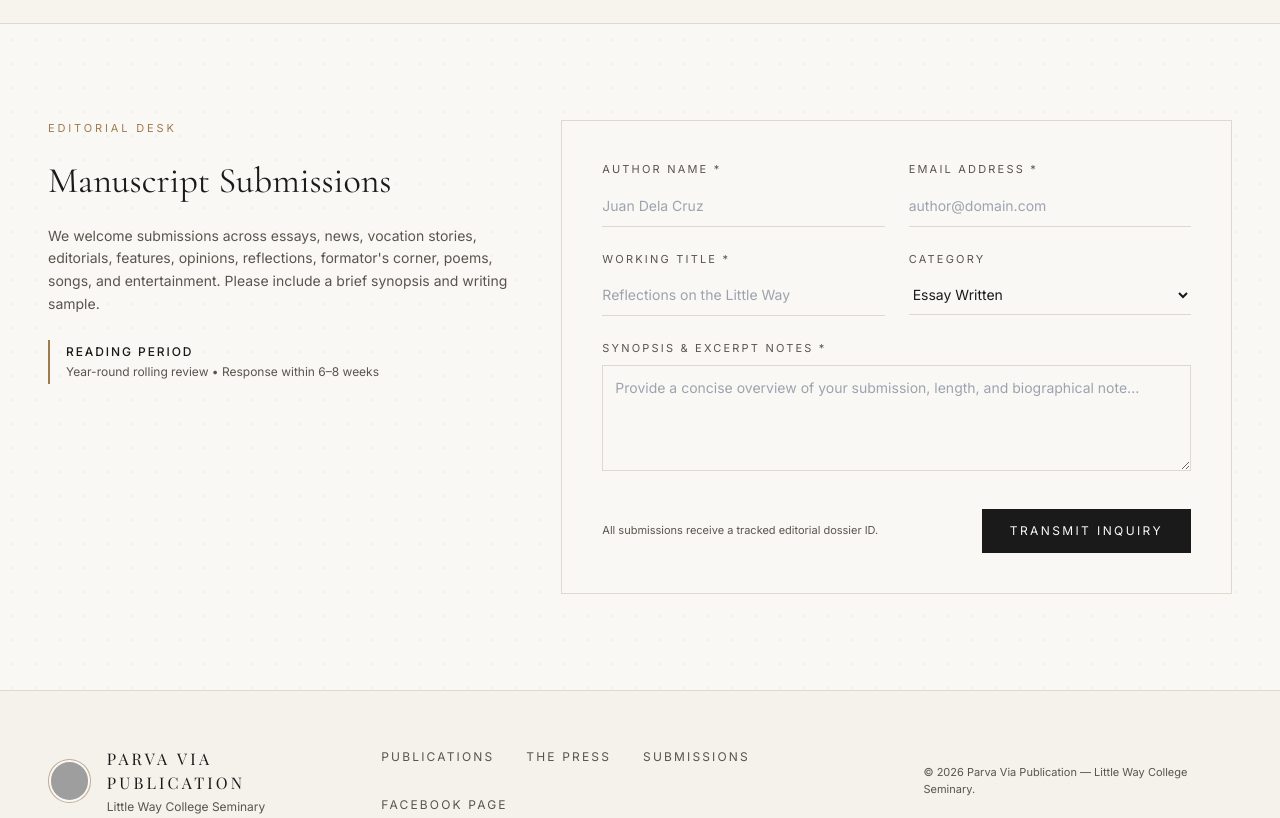
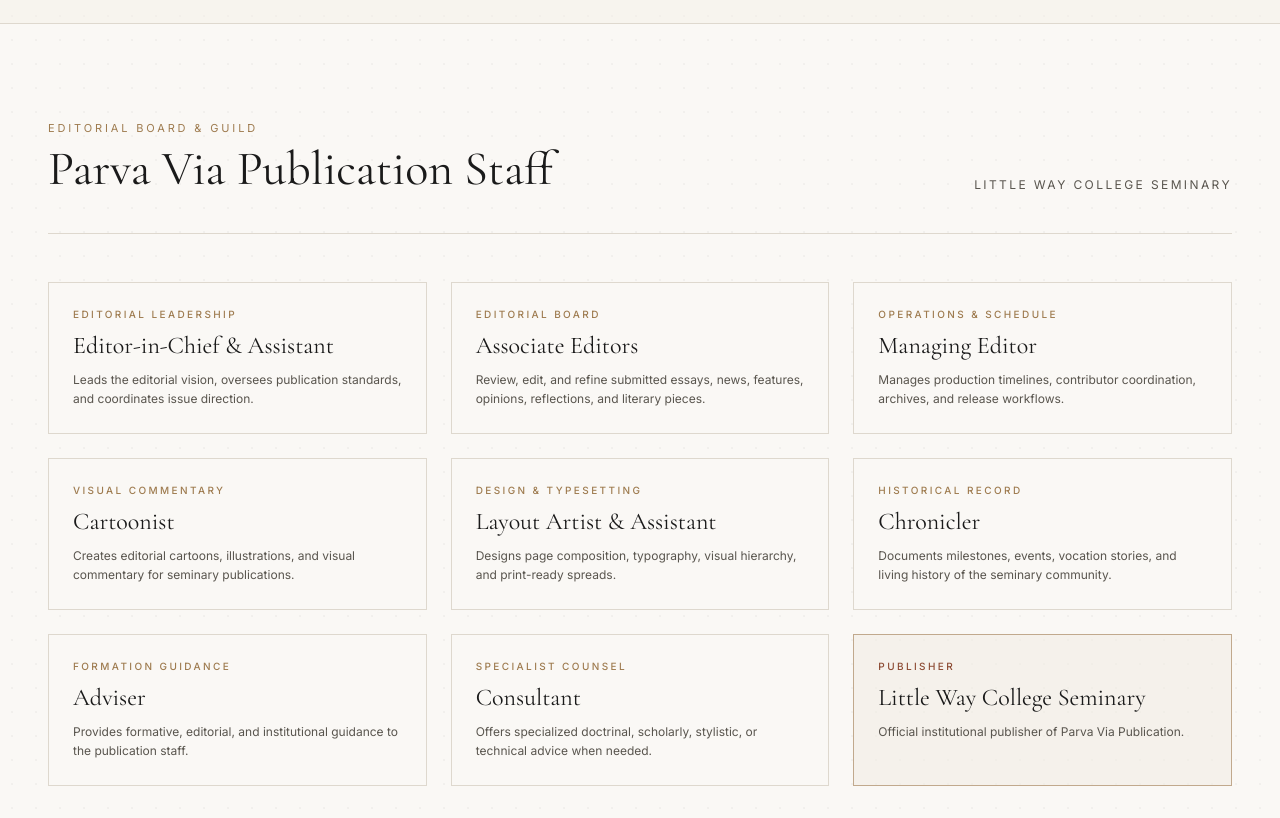
Before and after one commit to cmanzalay1-sys/LWCS-PARVA-VIA-PUBLICATION, a plain HTML site: page index.html in a window 1280 px wide. Shown: the part 1700-2518 px from the top of the page. Drawn offline with nearby package versions, Linux system fonts and the light colour scheme; grey boxes are pictures that could not be loaded; a web font is replaced by a local one.

Commit message:
Update index.html

```diff
--- a/index.html
+++ b/index.html
@@ -88,9 +88,10 @@
         </div>
       </a>
 
-      <nav class="hidden md:flex items-center gap-10 text-xs uppercase tracking-[0.2em] text-mutedInk">
+      <nav class="hidden md:flex items-center gap-8 text-xs uppercase tracking-[0.18em] text-mutedInk">
         <a href="#catalog" class="hover:text-ink transition-colors">Publications</a>
         <a href="#press" class="hover:text-ink transition-colors">The Press</a>
+        <a href="#staff" class="hover:text-ink transition-colors">Editorial Staff</a>
         <a href="#submissions" class="hover:text-ink transition-colors">Submissions</a>
         <a href="https://www.facebook.com/littlewaycollegeseminary/" target="_blank" rel="noopener noreferrer" class="hover:text-ink transition-colors">Seminary Page</a>
       </nav>
@@ -197,6 +198,84 @@
       </div>
     </section>
 
+    <!-- Parva Via Publication Staff Section -->
+    <section id="staff" class="border-b border-hairline py-24">
+      <div class="max-w-7xl mx-auto px-6 md:px-12">
+        <div class="flex flex-col md:flex-row md:items-end justify-between pb-10 border-b border-hairline gap-4">
+          <div>
+            <p class="text-[11px] uppercase tracking-[0.26em] text-antiqueGold mb-2">Editorial Board &amp; Guild</p>
+            <h2 class="font-serif text-4xl md:text-5xl font-normal">Parva Via Publication Staff</h2>
+          </div>
+          <p class="text-xs uppercase tracking-[0.2em] text-mutedInk">Little Way College Seminary</p>
+        </div>
+
+        <div class="grid grid-cols-1 sm:grid-cols-2 lg:grid-cols-3 gap-6 mt-12">
+          <!-- Editor-in-Chief and Assistant -->
+          <div class="border border-hairline bg-parchment p-6 space-y-2">
+            <p class="text-[10px] uppercase tracking-[0.24em] text-antiqueGold font-medium">Editorial Leadership</p>
+            <h3 class="font-serif text-2xl text-ink">Editor-in-Chief &amp; Assistant</h3>
+            <p class="text-xs text-mutedInk leading-relaxed">Leads the editorial vision, oversees publication standards, and coordinates issue direction.</p>
+          </div>
+
+          <!-- Associate Editors -->
+          <div class="border border-hairline bg-parchment p-6 space-y-2">
+            <p class="text-[10px] uppercase tracking-[0.24em] text-antiqueGold font-medium">Editorial Board</p>
+            <h3 class="font-serif text-2xl text-ink">Associate Editors</h3>
+            <p class="text-xs text-mutedInk leading-relaxed">Review, edit, and refine submitted essays, news, features, opinions, reflections, and literary pieces.</p>
+          </div>
+
+          <!-- Managing Editor -->
+          <div class="border border-hairline bg-parchment p-6 space-y-2">
+            <p class="text-[10px] uppercase tracking-[0.24em] text-antiqueGold font-medium">Operations &amp; Schedule</p>
+            <h3 class="font-serif text-2xl text-ink">Managing Editor</h3>
+            <p class="text-xs text-mutedInk leading-relaxed">Manages production timelines, contributor coordination, archives, and release workflows.</p>
+          </div>
+
+          <!-- Cartoonist -->
+          <div class="border border-hairline bg-parchment p-6 space-y-2">
+            <p class="text-[10px] uppercase tracking-[0.24em] text-antiqueGold font-medium">Visual Commentary</p>
+            <h3 class="font-serif text-2xl text-ink">Cartoonist</h3>
+            <p class="text-xs text-mutedInk leading-relaxed">Creates editorial cartoons, illustrations, and visual commentary for seminary publications.</p>
+          </div>
+
+          <!-- Layout Artist and Assistant -->
+          <div class="border border-hairline bg-parchment p-6 space-y-2">
+            <p class="text-[10px] uppercase tracking-[0.24em] text-antiqueGold font-medium">Design &amp; Typesetting</p>
+            <h3 class="font-serif text-2xl text-ink">Layout Artist &amp; Assistant</h3>
+            <p class="text-xs text-mutedInk leading-relaxed">Designs page composition, typography, visual hierarchy, and print-ready spreads.</p>
+          </div>
+
+          <!-- Chronicler -->
+          <div class="border border-hairline bg-parchment p-6 space-y-2">
+            <p class="text-[10px] uppercase tracking-[0.24em] text-antiqueGold font-medium">Historical Record</p>
+            <h3 class="font-serif text-2xl text-ink">Chronicler</h3>
+            <p class="text-xs text-mutedInk leading-relaxed">Documents milestones, events, vocation stories, and living history of the seminary community.</p>
+          </div>
+
+          <!-- Adviser -->
+          <div class="border border-hairline bg-parchment p-6 space-y-2">
+            <p class="text-[10px] uppercase tracking-[0.24em] text-antiqueGold font-medium">Formation Guidance</p>
+            <h3 class="font-serif text-2xl text-ink">Adviser</h3>
+            <p class="text-xs text-mutedInk leading-relaxed">Provides formative, editorial, and institutional guidance to the publication staff.</p>
+          </div>
+
+          <!-- Consultant -->
+          <div class="border border-hairline bg-parchment p-6 space-y-2">
+            <p class="text-[10px] uppercase tracking-[0.24em] text-antiqueGold font-medium">Specialist Counsel</p>
+            <h3 class="font-serif text-2xl text-ink">Consultant</h3>
+            <p class="text-xs text-mutedInk leading-relaxed">Offers specialized doctrinal, scholarly, stylistic, or technical advice when needed.</p>
+          </div>
+
+          <!-- Publisher -->
+          <div class="border border-antiqueGold/60 bg-parchmentDark/60 p-6 space-y-2">
+            <p class="text-[10px] uppercase tracking-[0.24em] text-terracotta font-medium">Publisher</p>
+            <h3 class="font-serif text-2xl text-ink">Little Way College Seminary</h3>
+            <p class="text-xs text-mutedInk leading-relaxed">Official institutional publisher of Parva Via Publication.</p>
+          </div>
+        </div>
+      </div>
+    </section>
+
     <!-- Manuscript Submissions Section -->
     <section id="submissions" class="py-24">
       <div class="max-w-7xl mx-auto px-6 md:px-12 grid grid-cols-1 lg:grid-cols-12 gap-12">
@@ -292,6 +371,7 @@
       <div class="flex flex-wrap gap-8 text-xs uppercase tracking-[0.18em] text-mutedInk">
         <a href="#catalog" class="hover:text-ink transition-colors">Publications</a>
         <a href="#press" class="hover:text-ink transition-colors">The Press</a>
+        <a href="#staff" class="hover:text-ink transition-colors">Editorial Staff</a>
         <a href="#submissions" class="hover:text-ink transition-colors">Submissions</a>
         <a href="https://www.facebook.com/littlewaycollegeseminary/" target="_blank" rel="noopener noreferrer" class="hover:text-ink transition-colors">Facebook Page</a>
       </div>
```
